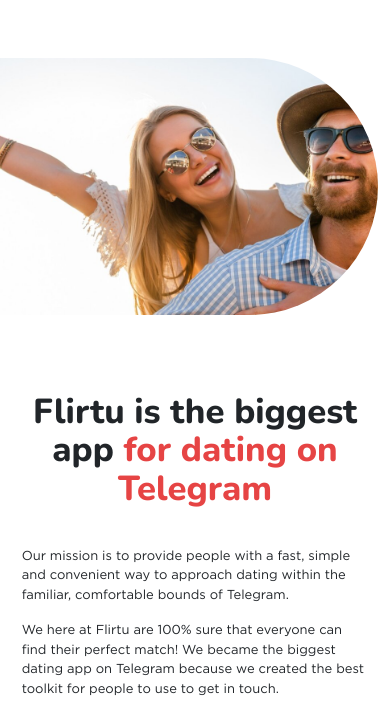
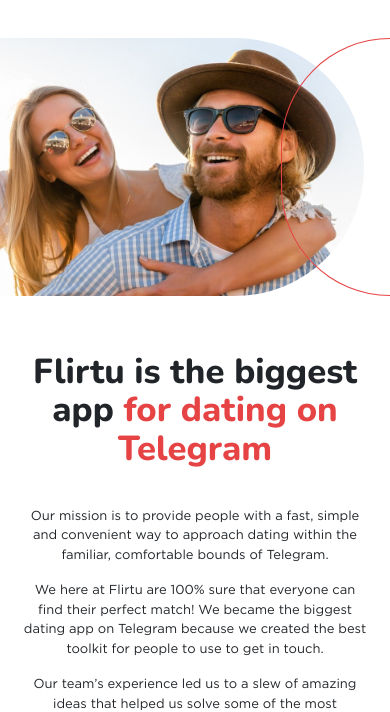
Before and after one commit to webDevT/flirt, a website: page app/about.html in a window 390 px wide. Shown: the part 118-830 px from the top of the page. Drawn offline with nearby package versions, Linux system fonts and the light colour scheme.

Commit message:
sub page mobile

```diff
--- a/app/sass/style.sass
+++ b/app/sass/style.sass
@@ -581,20 +581,20 @@
 
 //start about page style
 .page-main-screen
-    padding-top: 45vw
+    padding-top: 40vw
     .container-fluid
         width: 100vw
         max-width: 100vw
 .about__img
     height: 66.111vw
-    width: 97vw
+    width: 93.333vw
     object-fit: cover
-    object-position: center
+    object-position: right -18vw top 0vw
     border-top-right-radius: 50vw
     border-bottom-right-radius: 50vw
 .page-main-screen
     overflow: hidden
-    padding-bottom: 20vw
+    padding-bottom: 14.722vw
 .sub-page__title
     text-align: center
     font-size: 8.889vw
@@ -670,6 +670,15 @@
     text-align: left
 .faq__question-list
     margin-bottom: 10vw
-
-
+.about-bg
+    width: 28vw
+    height: 66.111vw
+    border: 0.417vw solid $red
+    position: absolute
+    right: 0
+    border-right: 0
+    border-top-left-radius: 100vw
+    border-bottom-left-radius: 100vw
+.sub-page-content p
+    text-align: center
 @import "media"
```
Also changed, not shown: app/css/style.min.css, docs/css/style.min.css.
